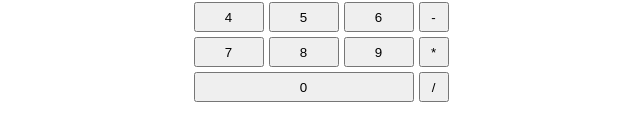
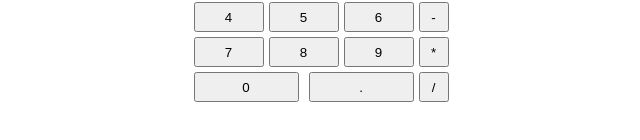
Before and after one commit to Adfmu1/Calculator, a plain HTML site: page index.html in a window 1280 px wide. Shown: the part 118-258 px from the top of the page, 319-959 px from the left. Drawn offline with Linux system fonts and the light colour scheme.

Commit message:
add dot button

```diff
--- a/index.html
+++ b/index.html
@@ -26,7 +26,10 @@
                 <button class="eight">8</button>
                 <button class="nine">9</button>
             </div>
-            <button class="zero">0</button>
+            <div class="zero-dot">
+                <button class="zero">0</button>
+                <button class="dot">.</button>
+            </div>
         </div>
         <div class="operators">
             <button class="add">+</button>
--- a/style.css
+++ b/style.css
@@ -50,9 +50,17 @@ body {
     height: 30px;
 }
 
-.zero {
+.zero-dot {
+    display: flex;
+    justify-content: center;
+    gap: 10px;
     width: 220px;
     height: 30px;
+}
+
+.zero-dot button {
+    text-align: center;
+    width: 105px;
 }
 
 .buttons {
```
